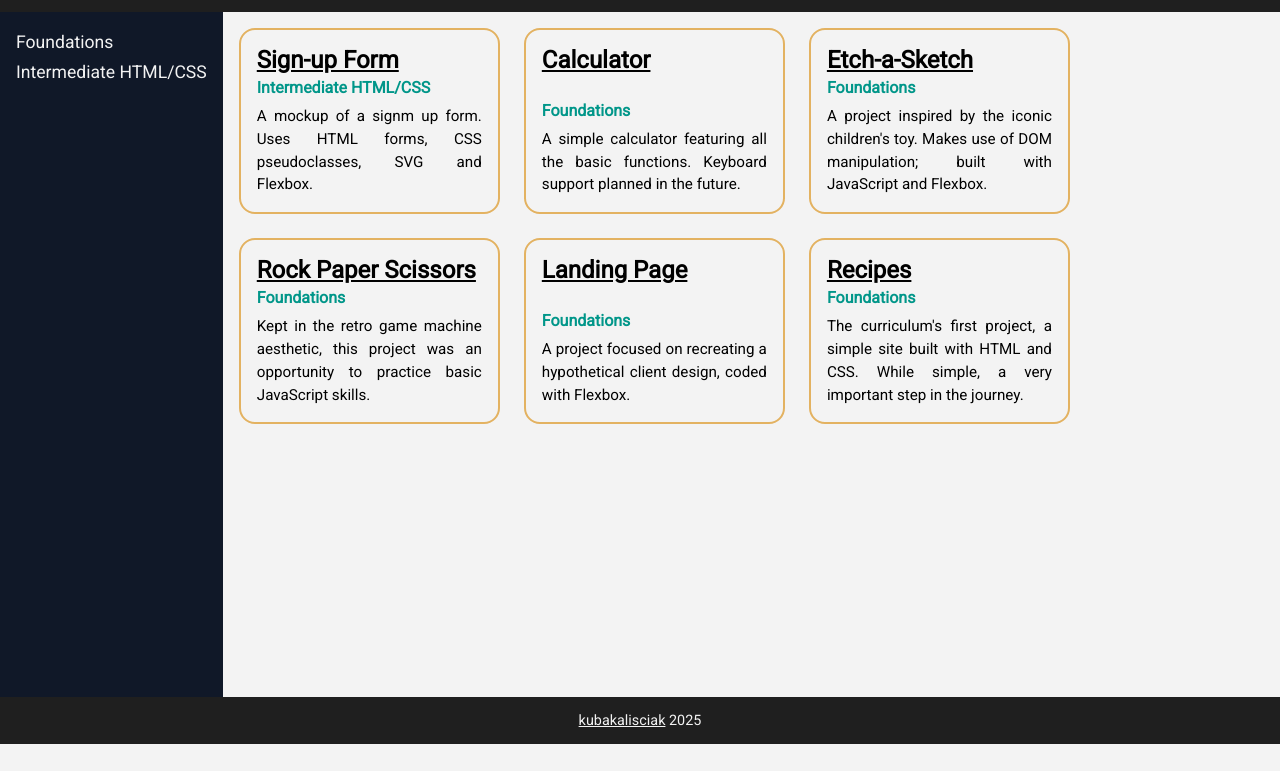
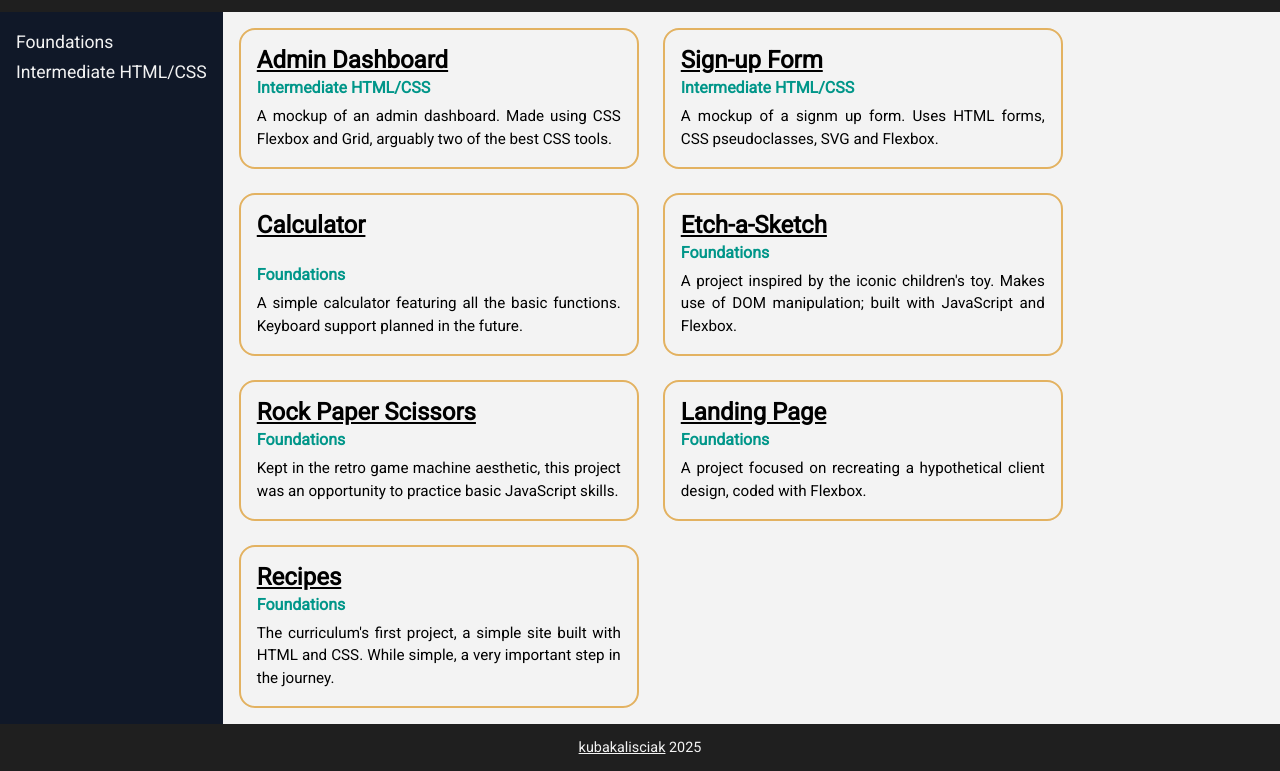
Before and after one commit to kubakalisciak/the-odin-project, a plain HTML site: page index.html in a window 1280 px wide. Shown: the part 56-827 px from the top of the page. Before the commit the page ends 800 px from the top, so only its background shows below. Drawn offline with Linux system fonts and the light colour scheme; a script that the page names is missing; a web font is replaced by a local one.

Commit message:
Fix the notorious styling issue on /index.html and update the contents

```diff
--- a/index.html
+++ b/index.html
@@ -31,6 +31,11 @@
                 <h3>unit</h3>
                 <p>short description</p>
             </div> -->
+            <div class="project">
+                <h2><a href="dashboard/">Admin Dashboard</a></h2>
+                <h3>Intermediate HTML/CSS</h3>
+                <p>A mockup of an admin dashboard. Made using CSS Flexbox and Grid, arguably two of the best CSS tools.</p>
+            </div>
             <div class="project">
                 <h2><a href="login">Sign-up Form</a></h2>
                 <h3>Intermediate HTML/CSS</h3>
--- a/style.css
+++ b/style.css
@@ -82,10 +82,11 @@ a {
 }
 .content {
   display: grid;
-  grid-template-columns: repeat(auto-fit, minmax(200px, 1fr));
-  grid-auto-rows: min-content;
+  grid-template-columns: repeat(auto-fit, minmax(300px, 400px));
   gap: 1.5rem;
   padding: 1rem;
+  grid-auto-rows: min-content;
+  flex-grow: 1;
 }
 .project {
     display: grid;
```
